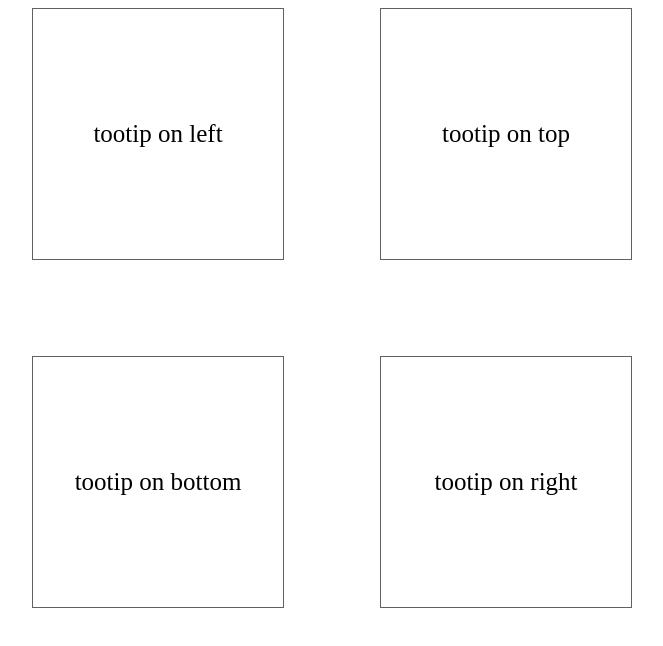
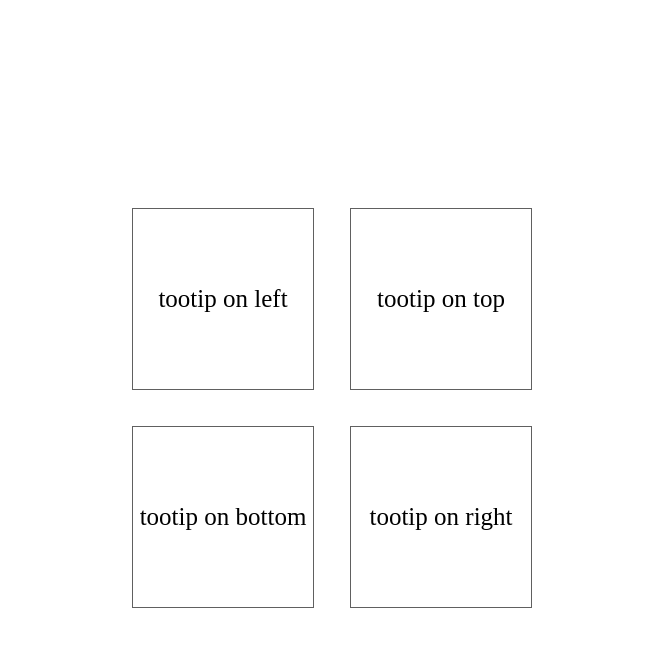
Before and after one commit to masterbg94/tooltip-directive, an Angular app: page / in a window 1280 px wide. Shown: the top 646 px of the page, without its empty margins (308-971 px from the left). Built offline with nearby package versions, Linux system fonts and the light colour scheme.

Commit message:
tooltip.v2

```diff
--- a/src/app/tooltip.directive.ts
+++ b/src/app/tooltip.directive.ts
@@ -34,10 +34,10 @@ export class TooltipDirective {
   public hide() {
     this.renderer.removeClass(this.tooltip, 'ng-tooltip-show');
     window.setTimeout(() => {
-      // this.renderer.removeChild(document.body, this.tooltip);
-      this.renderer.removeChild(this.el.nativeElement, this.tooltip);
+      this.renderer.removeChild(document.body, this.tooltip);
+      // this.renderer.removeChild(this.el.nativeElement, this.tooltip);
       this.tooltip = null;
-    }, this.delay);
+    }, (this.delay / 2));
   }
 
   public create() {
@@ -48,31 +48,29 @@ export class TooltipDirective {
       this.renderer.createText(this.tooltipTitle)
     );
 
-    // this.renderer.appendChild(document.body, this.tooltip);
-    this.renderer.appendChild(this.el.nativeElement, this.tooltip);
+    this.renderer.appendChild(document.body, this.tooltip);
+    // this.renderer.appendChild(this.el.nativeElement, this.tooltip);
 
     this.renderer.addClass(this.tooltip, 'ng-tooltip');
     this.renderer.addClass(this.tooltip, `ng-tooltip-${this.placement}`);
 
-    // delay 설정
+    // delay
     this.renderer.setStyle(this.tooltip, '-webkit-transition', `opacity ${this.delay}ms`);
     this.renderer.setStyle(this.tooltip, '-moz-transition', `opacity ${this.delay}ms`);
     this.renderer.setStyle(this.tooltip, '-o-transition', `opacity ${this.delay}ms`);
     this.renderer.setStyle(this.tooltip, 'transition', `opacity ${this.delay}ms`);
+    this.renderer.setStyle(this.tooltip, 'transition-delay', '0.5s');
+    this.renderer.setStyle(this.tooltip, 'width', 'fit-content');
   }
 
   public setPosition() {
-    // 호스트 요소의 사이즈와 위치 정보
+
     const hostPos = this.el.nativeElement.getBoundingClientRect();
     console.log('hostPos', hostPos);
 
-    // tooltip 요소의 사이즈와 위치 정보
     const tooltipPos = this.tooltip.getBoundingClientRect();
     console.log('tooltipPos', tooltipPos);
 
-    // window의 scroll top
-    // getBoundingClientRect 메소드는 viewport에서의 상대적인 위치를 반환한다.
-    // 스크롤이 발생한 경우, tooltip 요소의 top에 세로 스크롤 좌표값을 반영하여야 한다.
     const scrollPos = window.pageYOffset || document.documentElement.scrollTop || document.body.scrollTop || 0;
     console.log('scrollPos', scrollPos);
 
@@ -100,7 +98,6 @@ export class TooltipDirective {
       left = hostPos.right + this.offset;
     }
 
-    // 스크롤이 발생한 경우, tooltip 요소의 top에 세로 스크롤 좌표값을 반영하여야 한다.
     this.renderer.setStyle(this.tooltip, 'top', `${top + scrollPos}px`);
     this.renderer.setStyle(this.tooltip, 'left', `${left}px`);
   }
--- a/src/styles.scss
+++ b/src/styles.scss
@@ -75,20 +75,21 @@
   display: flex;
   align-items: center;
   justify-content: center;
+  height: 100vh;
 
   .sub-container {
-    max-width: 600px;
+    max-width: 400px;
     width: 100%;
-    height: 600px;
+    height: 400px;
     display: flex;
     flex-wrap: wrap;
     justify-content: space-between;
     align-content: space-between;
 
     .tooltipExampl {
-      max-width: 250px;
+      max-width: 180px;
       width: 100%;
-      height: 250px;
+      height: 180px;
       border: 1px solid #606060;
       cursor: pointer;
       display: flex;
```
